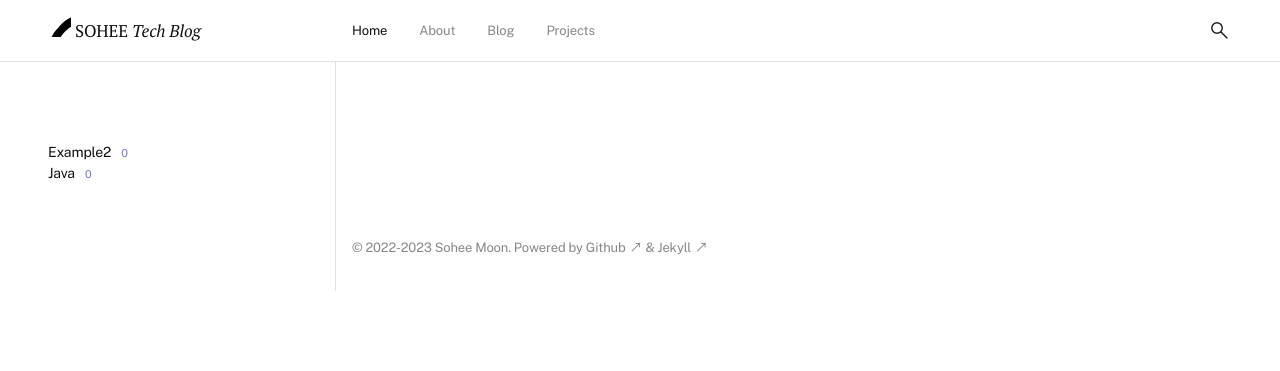
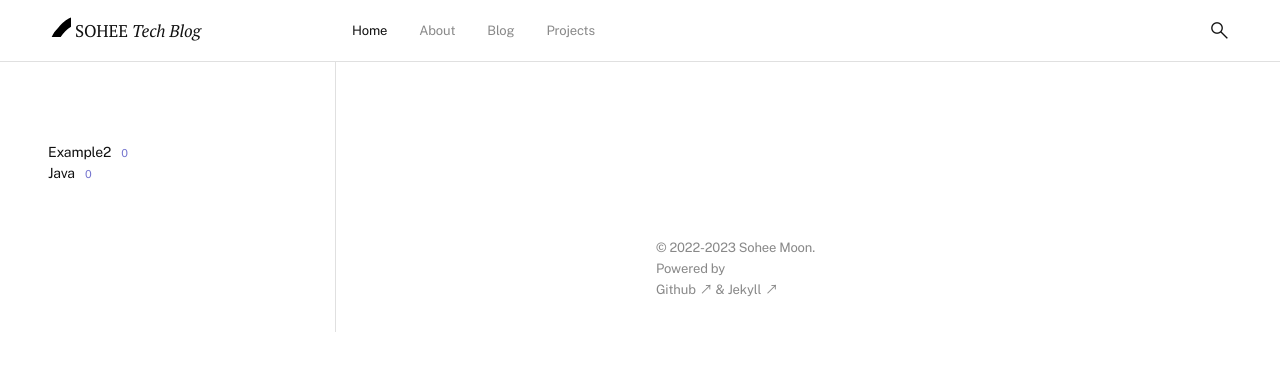
Before and after one commit to soheetech/soheetech.github.io, a Jekyll site: the page built from index.md, in a window 1280 px wide. Shown: the top 371 px of the page. Built offline with Jekyll 4.4.1, drawn with Linux system fonts in a browser that asks for light colours.

Commit message:
Update default.html

```diff
--- a/_layouts/default.html
+++ b/_layouts/default.html
@@ -6,9 +6,11 @@
       {%- include header.html -%}
       <section class="container d-flex">
         <article id="sidebar" class="col col-3-12">{%- include category.html -%}</article>
-        <article class="col col-6-12">
-          <div>{{ content }}</div>
-          {%- include footer.html -%}
+        <article class="pl-3-12">
+          <div class="col col-6-12">
+            <div>{{ content }}</div>
+            {%- include footer.html -%}
+          </div>
         </article>
       </section>
       <!-- dropdown menu -->
```
